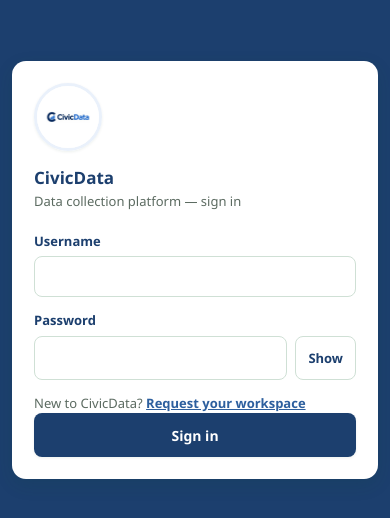
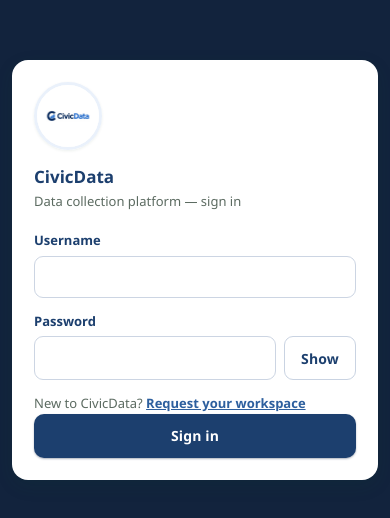
Before and after one commit to Dickson32-cell/civic-register-saas, a Next.js app: page /login in a window 390 px wide. Shown: the part 152-670 px from the top of the page. Built offline with nearby package versions, Linux system fonts and the light colour scheme; no server answers.

Commit message:
Professional polish layer: PC/tablet/phone surfaces — calm centered shell, editorial tables (light headers, hover rows), consistent card/button/input family, sticky topbar, tablet rhythm; light-scope so dark mode + print untouched

```diff
--- a/src/app/globals.css
+++ b/src/app/globals.css
@@ -425,3 +425,98 @@ html[data-theme="dark"] .topbar .mark { background: #ffffff; color: #1c3f6e; }
   .topbar .who.only-desktop { flex-wrap: wrap; gap: 6px; }
   .topbar .who.only-desktop .btn { padding: 9px 11px; font-size: 12.5px; min-height: 44px; }
 }
+
+/* =============================================================
+   PROFESSIONAL POLISH LAYER v2 — PC / tablet / mobile surfaces
+   Appended last so it wins; light-mode scoped (dark layer below
+   still handles its own overrides); print untouched.
+   No glassmorphism, no gradients, no glow — solid brand colors,
+   editorial spacing, consistent radii (Dickson's design laws).
+   ============================================================= */
+html:not([data-theme="dark"]) {
+  --paper: #eef2f8;
+  --polish-line: #d7dfec;
+  --polish-line-soft: #e4eaf4;
+}
+html:not([data-theme="dark"]) body { -webkit-font-smoothing: antialiased; text-rendering: optimizeLegibility; }
+
+/* Shell: centered, calm, generous whitespace on PC */
+html:not([data-theme="dark"]) .main {
+  max-width: 1240px; padding: 28px 32px 48px;
+}
+html:not([data-theme="dark"]) .card {
+  border-radius: 14px; border: 1px solid var(--polish-line-soft);
+  box-shadow: 0 1px 2px rgba(16, 35, 66, 0.05), 0 8px 24px -18px rgba(16, 35, 66, 0.22);
+  padding: 20px;
+}
+html:not([data-theme="dark"]) .card h2 { font-size: 15.5px; letter-spacing: 0.2px; }
+html:not([data-theme="dark"]) .card .sub { font-size: 13px; margin-bottom: 14px; }
+
+/* Topbar: single clean band, sticky, gentle elevation */
+html:not([data-theme="dark"]) .topbar {
+  position: sticky; top: 0; z-index: 55;
+  box-shadow: 0 1px 0 rgba(255,255,255,0.08) inset, 0 2px 10px rgba(10, 30, 60, 0.22);
+}
+html:not([data-theme="dark"]) .topbar .brand .t1 { font-size: 15.5px; letter-spacing: 0.3px; }
+html:not([data-theme="dark"]) .topbar .brand .t2 { color: #b9c9de; }
+
+/* Buttons: one consistent family */
+html:not([data-theme="dark"]) .btn { border-radius: 10px; font-weight: 650; letter-spacing: 0.15px; padding: 9px 16px; font-size: 14px; }
+html:not([data-theme="dark"]) .btn-primary { background: var(--navy); box-shadow: 0 1px 2px rgba(16, 35, 66, 0.35); }
+html:not([data-theme="dark"]) .btn-primary:hover { background: var(--navy-800); }
+html:not([data-theme="dark"]) .btn-primary:disabled { background: #9db1c9; }
+html:not([data-theme="dark"]) .btn-ghost { border: 1px solid #c9d3e2; }
+html:not([data-theme="dark"]) .btn-ghost:hover { background: #eef3fb; border-color: #b6c4da; }
+html:not([data-theme="dark"]) .btn-sm { border-radius: 9px; }
+
+/* Forms: calmer borders, softer focus ring */
+html:not([data-theme="dark"]) input[type="text"], html:not([data-theme="dark"]) input[type="tel"],
+html:not([data-theme="dark"]) input[type="number"], html:not([data-theme="dark"]) input[type="password"],
+html:not([data-theme="dark"]) select {
+  border: 1px solid #ccd5e3; border-radius: 9px; padding: 10px 13px; font-size: 14.5px;
+  transition: border-color 0.12s ease, box-shadow 0.12s ease;
+}
+html:not([data-theme="dark"]) input:focus, html:not([data-theme="dark"]) select:focus {
+  outline: none; border-color: var(--navy); box-shadow: 0 0 0 3px rgba(28, 63, 110, 0.14);
+}
+
+/* Tables: editorial, light header, airy rows — the daily surface */
+html:not([data-theme="dark"]) table.tbl { font-size: 13.8px; border: 1px solid var(--polish-line-soft); border-radius: 12px; overflow: hidden; }
+html:not([data-theme="dark"]) .tbl th {
+  background: #f2f6fc; color: #33415c; font-size: 11.5px; font-weight: 750;
+  letter-spacing: 0.06em; padding: 11px 14px; border-bottom: 2px solid #ccd8ea;
+}
+html:not([data-theme="dark"]) .tbl td { padding: 12px 14px; border-bottom: 1px solid #edf1f8; vertical-align: middle; }
+html:not([data-theme="dark"]) .tbl tr:nth-child(even) td { background: transparent; }
+html:not([data-theme="dark"]) .tbl tbody tr:hover td { background: #f5f8fd; }
+html:not([data-theme="dark"]) .tbl tr:last-child td { border-bottom: none; }
+html:not([data-theme="dark"]) .tbl .serial { font-variant-numeric: tabular-nums; letter-spacing: 0.2px; }
+
+/* Totals + summary: same family, softer corners */
+html:not([data-theme="dark"]) .grand { border-radius: 12px; margin-top: 16px; }
+html:not([data-theme="dark"]) .sum-card { border-radius: 10px; border: 1px solid var(--polish-line-soft); padding: 14px 16px; }
+
+/* Login/signup shells: keep the navy stage, breathe more */
+html:not([data-theme="dark"]) .login-wrap { background: #12233d; }
+html:not([data-theme="dark"]) .login-card { border-radius: 16px; }
+
+/* Badges: pill + weight */
+html:not([data-theme="dark"]) .badge { border-radius: 999px; padding: 3px 11px; }
+
+/* ---------- Tablet: comfortable two-column rhythm ---------- */
+@media (min-width: 640px) and (max-width: 1024px) {
+  html:not([data-theme="dark"]) .main { padding: 20px 22px 40px; }
+  html:not([data-theme="dark"]) .card { padding: 18px; }
+  html:not([data-theme="dark"]) .summary-grid { grid-template-columns: repeat(2, 1fr); gap: 10px; }
+  html:not([data-theme="dark"]) .tbl td, html:not([data-theme="dark"]) .tbl th { padding: 10px 12px; }
+}
+
+/* ---------- Phones: same polish, tighter ---------- */
+@media (max-width: 639px) {
+  html:not([data-theme="dark"]) .main { padding: 14px; }
+  html:not([data-theme="dark"]) .card { border-radius: 12px; padding: 16px 14px; }
+  html:not([data-theme="dark"]) .sum-card { padding: 12px; }
+  html:not([data-theme="dark"]) .grand { border-radius: 10px; }
+  html:not([data-theme="dark"]) .user-card-balance { background: #eef3fb; border-color: #d5e1f2; }
+}
+html:not([data-theme="dark"]) :focus-visible { outline: 2px solid var(--navy); outline-offset: 2px; }
```
